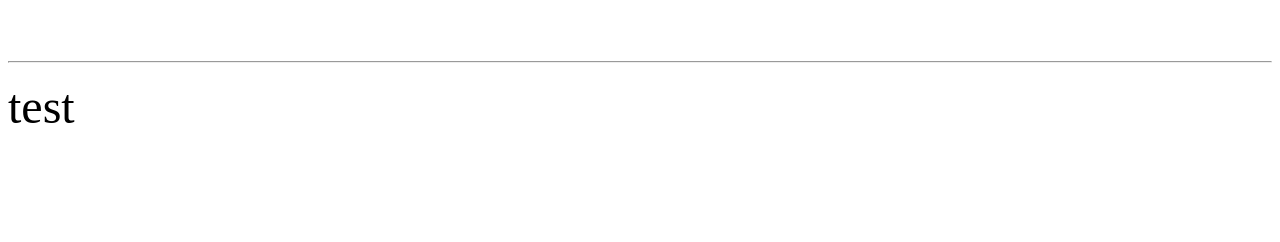
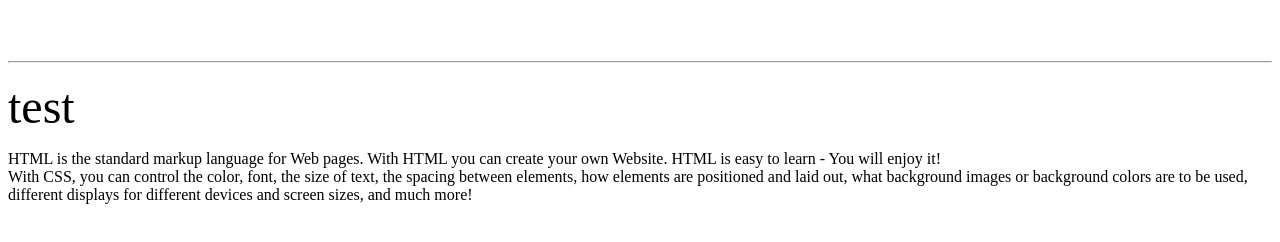
Before and after one commit to IntanNurFarhanah/dft40043_latihan_02, a plain HTML site: page index.html in a window 1280 px wide. Drawn offline with Linux system fonts and the light colour scheme.

Commit message:
latihan_02

```diff
--- a/index.html
+++ b/index.html
@@ -17,8 +17,22 @@
 
     <hr>
 
-    <p><font size="12"><blink>test<blink></font></p>
+    <p><font size="12">
+        <blink>test<blink>
+        </font>
+    </p>
 
+    <p>
+        HTML is the standard markup language for Web pages.
 
+        With HTML you can create your own Website.
+
+        HTML is easy to learn - You will enjoy it!
+    <br/>
+        With CSS, you can control the color, font, the size of text,
+        the spacing between elements, how elements are positioned and laid out,
+        what background images or background colors are to be used, different
+        displays for different devices and screen sizes, and much more!
+    </P>
 </body>
 </html>
```
